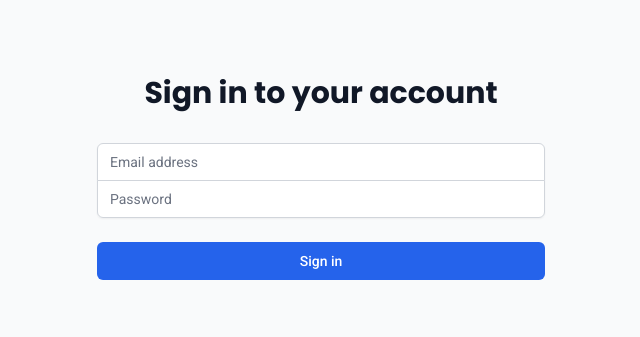
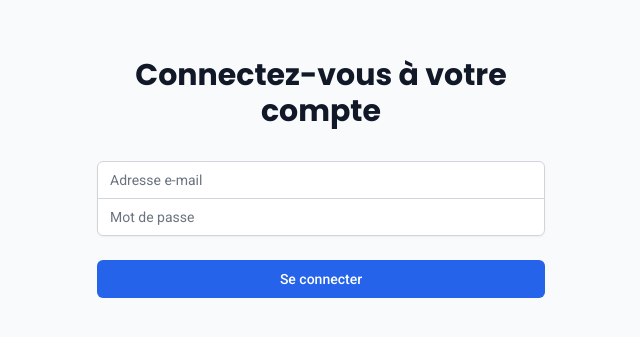
Before and after one commit to mblitmanager/wizi-sy-front, a React (Vite) app: page /login in a window 1280 px wide. Shown: the part 235-572 px from the top of the page, without its empty margins (319-959 px from the left). Built offline with nearby package versions, Linux system fonts and the light colour scheme; no server answers.

Commit message:
feat: translate UI text to French for improved localization in Header, Sidebar, and Login components

```diff
--- a/src/components/Header.tsx
+++ b/src/components/Header.tsx
@@ -37,7 +37,7 @@ function Header() {
               className="flex items-center space-x-2 px-3 py-2 text-red-600 hover:bg-red-50 rounded-lg transition-colors"
             >
               <LogOut className="w-5 h-5" />
-              <span className="text-sm font-medium">Logout</span>
+              <span className="text-sm font-medium">Déconnexion</span>
             </button>
           </div>
         </div>
--- a/src/components/Sidebar.tsx
+++ b/src/components/Sidebar.tsx
@@ -16,21 +16,21 @@ function Sidebar() {
   const isAdmin = user?.roles?.includes('ROLE_ADMIN');
 
   const studentNavItems = [
-    { path: '/', icon: LayoutDashboard, label: 'Dashboard' },
+    { path: '/', icon: LayoutDashboard, label: 'Tableau de bord' },
     { path: '/quiz', icon: BrainCircuit, label: 'Quiz' },
     { path: '/formations', icon: Users, label: 'Formations' },
-    { path: '/calendar', icon: CalendarIcon, label: 'Calendar' },
-    { path: '/profile', icon: UserCircle, label: 'Profile' }
+    { path: '/calendar', icon: CalendarIcon, label: 'Calendrier' },
+    { path: '/profile', icon: UserCircle, label: 'Profil' }
   ];
 
   const adminNavItems = [
-    { path: '/admin', icon: LayoutDashboard, label: 'Admin Dashboard' },
-    { path: '/admin/users', icon: Users, label: 'Users' },
-    { path: '/admin/quizzes', icon: BrainCircuit, label: 'Quizzes' },
-    { path: '/admin/trainings', icon: Users, label: 'Trainings' },
-    { path: '/admin/schedule', icon: CalendarIcon, label: 'Schedule' },
-    { path: '/admin/stats', icon: BarChart3, label: 'Statistics' },
-    { path: '/admin/settings', icon: Settings, label: 'Settings' }
+    { path: '/admin', icon: LayoutDashboard, label: 'Tableau de bord' },
+    { path: '/admin/users', icon: Users, label: 'Utilisateurs' },
+    { path: '/admin/quizzes', icon: BrainCircuit, label: 'Quiz' },
+    { path: '/admin/trainings', icon: Users, label: 'Formation' },
+    { path: '/admin/schedule', icon: CalendarIcon, label: 'Planification' },
+    { path: '/admin/stats', icon: BarChart3, label: 'Statistiques' },
+    { path: '/admin/settings', icon: Settings, label: 'Paramètres' }
   ];
 
   const navItems = isAdmin ? adminNavItems : studentNavItems;
@@ -38,7 +38,7 @@ function Sidebar() {
   return (
     <aside className="fixed left-0 top-0 h-screen w-64 bg-white border-r border-gray-200 shadow-sm">
       <div className="p-6">
-        <h1 className="text-2xl font-bold text-gray-900">Learning Portal</h1>
+        <h1 className="text-2xl font-bold text-gray-900">Wizi Learn</h1>
       </div>
       <nav className="mt-6">
         {navItems.map((item) => (
--- a/src/pages/Login.tsx
+++ b/src/pages/Login.tsx
@@ -1,6 +1,7 @@
 import React, { useState, useEffect } from 'react';
 import { useNavigate } from 'react-router-dom';
 import useAuthStore from '../store/authStore';
+import {jwtDecode} from 'jwt-decode'; // Import jwt-decode
 
 function Login() {
   const navigate = useNavigate();
@@ -45,7 +46,7 @@ function Login() {
       <div className="max-w-md w-full space-y-8">
         <div>
           <h2 className="mt-6 text-center text-3xl font-extrabold text-gray-900">
-            Sign in to your account
+            Connectez-vous à votre compte
           </h2>
         </div>
         <form className="mt-8 space-y-6" onSubmit={handleSubmit}>
@@ -62,7 +63,7 @@ function Login() {
                 value={email}
                 onChange={(e) => setEmail(e.target.value)}
                 className="appearance-none rounded-none relative block w-full px-3 py-2 border border-gray-300 placeholder-gray-500 text-gray-900 rounded-t-md focus:outline-none focus:ring-blue-500 focus:border-blue-500 focus:z-10 sm:text-sm"
-                placeholder="Email address"
+                placeholder="Adresse e-mail"
               />
             </div>
             <div>
@@ -72,7 +73,7 @@ function Login() {
                 value={password}
                 onChange={(e) => setPassword(e.target.value)}
                 className="appearance-none rounded-none relative block w-full px-3 py-2 border border-gray-300 placeholder-gray-500 text-gray-900 rounded-b-md focus:outline-none focus:ring-blue-500 focus:border-blue-500 focus:z-10 sm:text-sm"
-                placeholder="Password"
+                placeholder="Mot de passe"
               />
             </div>
           </div>
@@ -82,7 +83,7 @@ function Login() {
               disabled={isLoading}
               className="group relative w-full flex justify-center py-2 px-4 border border-transparent text-sm font-medium rounded-md text-white bg-blue-600 hover:bg-blue-700 focus:outline-none focus:ring-2 focus:ring-offset-2 focus:ring-blue-500 disabled:opacity-50 disabled:cursor-not-allowed"
             >
-              {isLoading ? 'Signing in...' : 'Sign in'}
+              {isLoading ? 'Connexion en cours...' : 'Se connecter'}
             </button>
           </div>
         </form>
```
